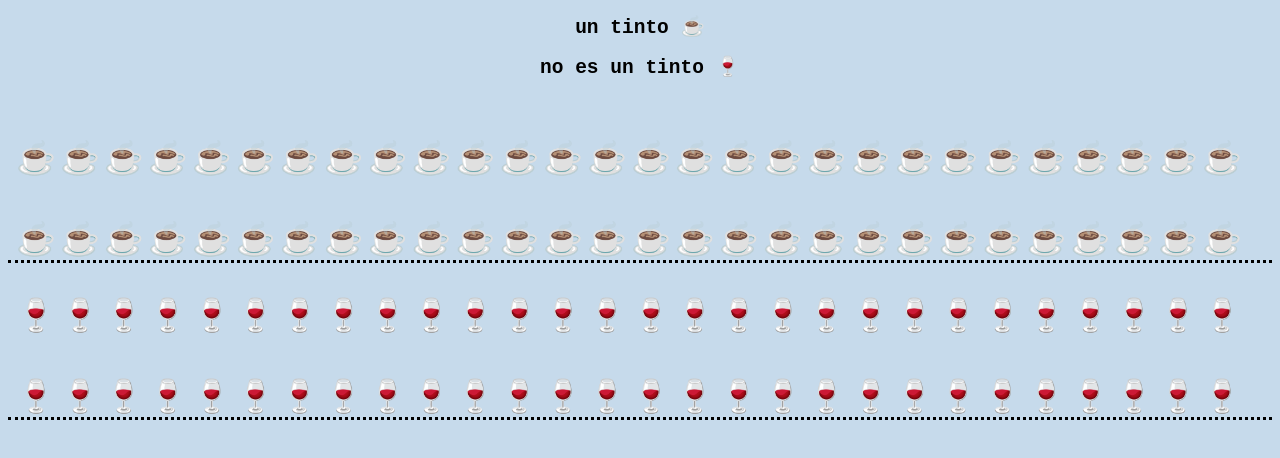
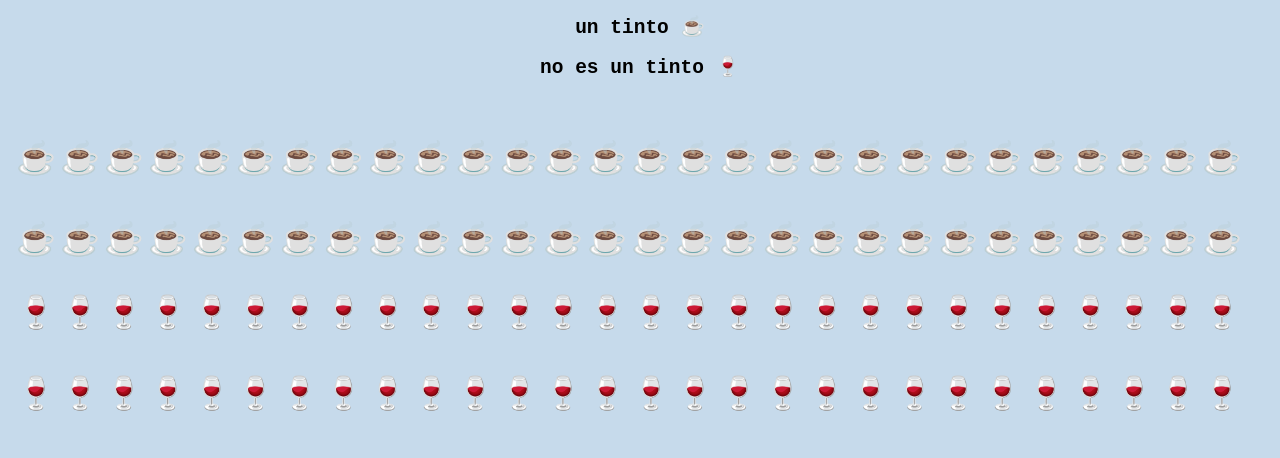
Before and after one commit to diegoruidajo/RUIDAJO, a plain HTML site: page tinto.html in a window 1280 px wide. Shown: the part 50-508 px from the top of the page. Drawn offline with Linux system fonts and the light colour scheme.

Commit message:
iframe sin scroll y sin bordes

```diff
--- a/tinto.html
+++ b/tinto.html
@@ -10,12 +10,12 @@
       font-family: monospace;
     }
     iframe {
-      /* border: none; */
+      border: none;
       overflow: hidden;
-      border-top: none;
+      /* border-top: none;
       border-left: none;
       border-right: none;
-      border-bottom: dotted;
+      border-bottom: dotted; */
      }
     @keyframes tintotinto {
       0% {background-color: rgb(148, 94, 58);color: teal;text-align: left;}
```
